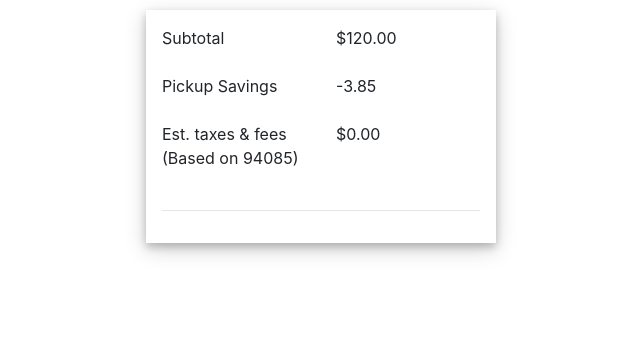
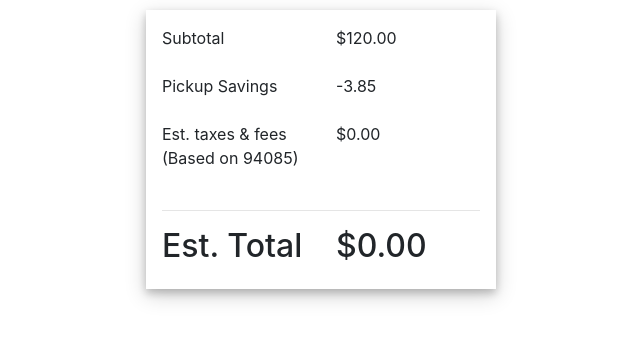
Before and after one commit to wamontgomery0068/React_ShoppingCart_Summary_Project, a React (Create React App) app: page / in a window 1280 px wide. Shown: the top 340 px of the page, without its empty margins (319-959 px from the left). Built offline with nearby package versions, Linux system fonts and the light colour scheme.

Commit message:
Imported the EstimatedTotal file

```diff
--- a/src/App.js
+++ b/src/App.js
@@ -5,6 +5,7 @@ import { Container } from 'react-bootstrap';
 import SubTotal from './components/Subtotal/Subtotal';
 import PickupSavings from './components/PickupSavings/PickupSavings';
 import TaxesFees from './components/TaxesFees/TaxesFees';
+import EstimatedTotal from './components/EstimatedTotal/EstimatedTotal';
 
 import './App.css';
 
@@ -15,7 +16,8 @@ class App extends Component {
     this.state = {
       total: 120,
       pickupSavings: -3.85,
-      taxes: 0
+      taxes: 0,
+      estimatedTotal: 0
     }
   }
 
@@ -27,6 +29,7 @@ class App extends Component {
           <PickupSavings price={this.state.pickupSavings.toFixed(2)}/>
           <TaxesFees taxes={this.state.taxes.toFixed(2)} />
           <hr />
+          <EstimatedTotal price={this.state.estimatedTotal.toFixed(2)} />
         </Container>
       </div>
     );
```
